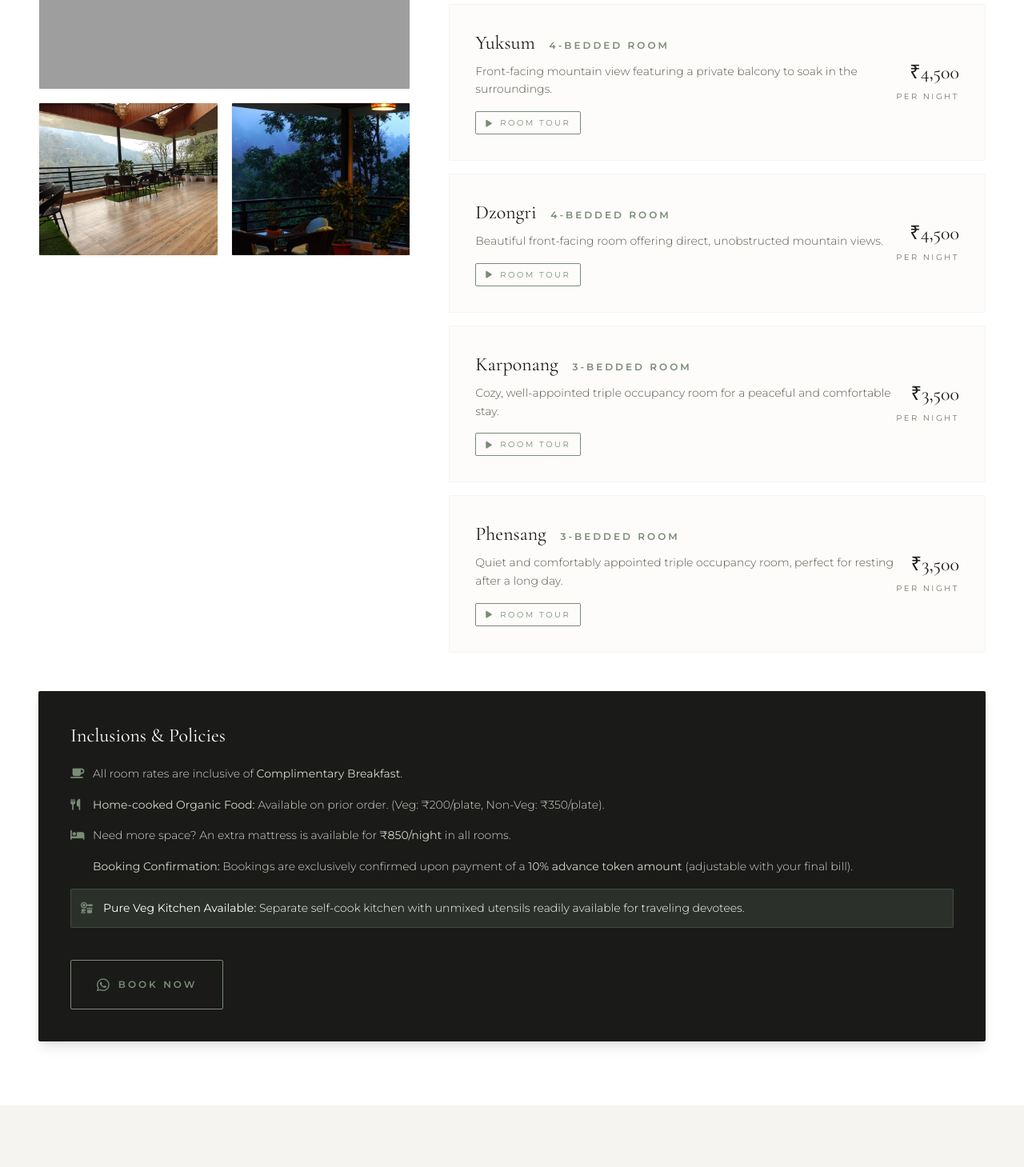
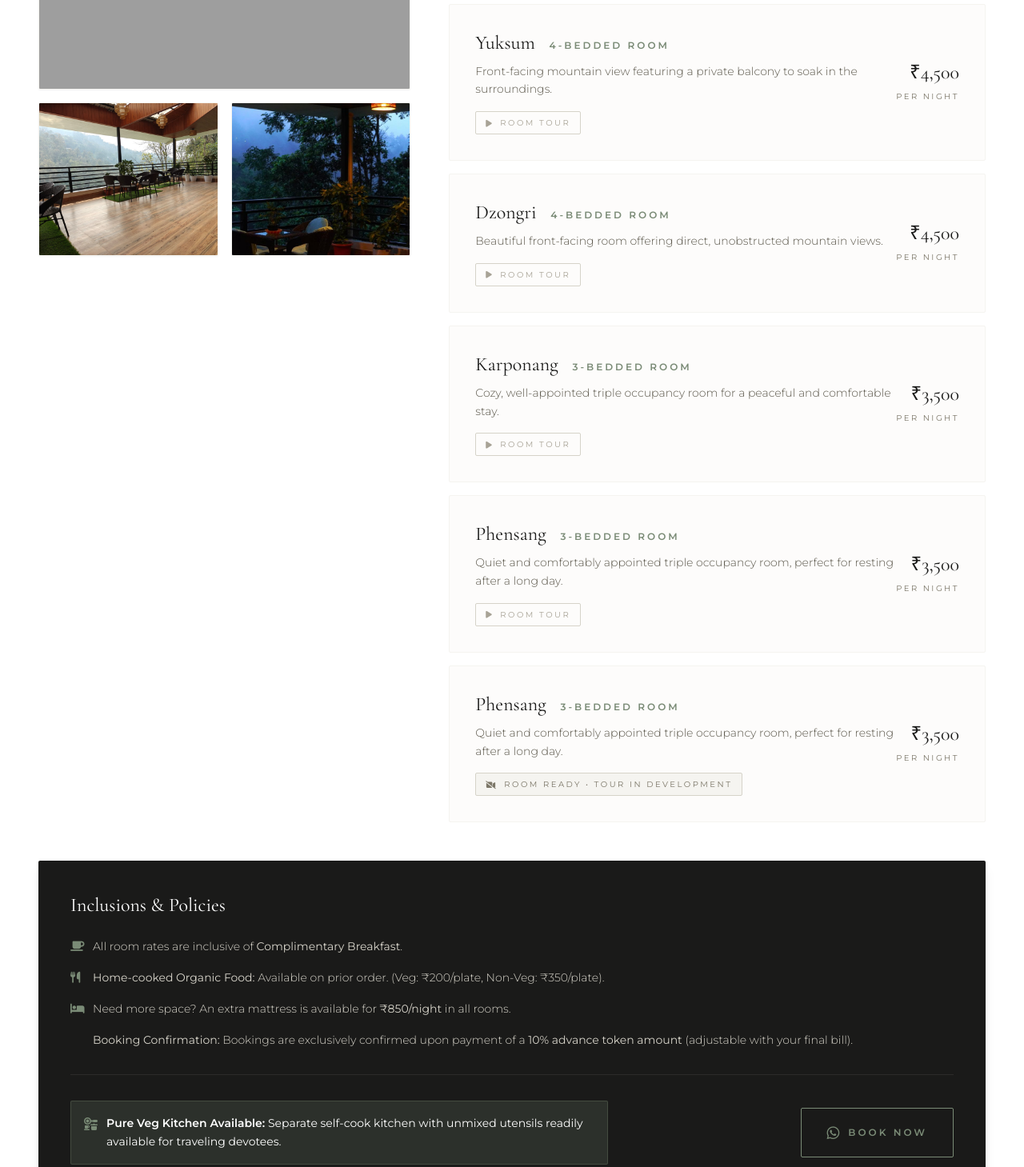
Before and after one commit to Sarup098/nabhasa, a plain HTML site: page index.html in a window 1280 px wide. Shown: the part 2020-3479 px from the top of the page at 80% size. Drawn offline with nearby package versions, Linux system fonts and the light colour scheme; grey boxes are pictures that could not be loaded; some icons are missing; a web font is replaced by a local one.

Commit message:
Update index.html

```diff
--- a/index.html
+++ b/index.html
@@ -178,6 +178,7 @@
         <div class="absolute inset-0 z-0 bg-stone-900">
             <div class="relative w-full h-full opacity-60">
                 <video autoplay loop muted playsinline class="absolute inset-0 w-full h-full object-cover">
+                    <!-- Updated to use .mp4 extension for proper video fetching -->
                     <source src="https://raw.githubusercontent.com/Sarup098/nabhasa/main/hero%20section%20.mp4" type="video/mp4">
                 </video>
             </div>
@@ -207,6 +208,7 @@
     <!-- Philosophy / Intro -->
     <section id="about" class="py-24 md:py-32 px-6 md:px-12 bg-stone-50 text-stone-900 text-center">
         <div class="max-w-4xl mx-auto reveal">
+            <!-- Pet Friendly Highlight Banner -->
             <div class="inline-flex items-center gap-2 bg-sage/15 text-sage border border-sage/30 px-4 py-1.5 rounded-sm text-[10px] font-semibold tracking-[0.2em] uppercase mb-8">
                 <i class="fa-solid fa-paw"></i> Pet Friendly Property
             </div>
@@ -280,7 +282,7 @@
                             <div>
                                 <h4 class="text-2xl font-serif text-stone-900">Yuksum <span class="text-xs font-sans text-sage tracking-widest uppercase ml-0 md:ml-3 block md:inline mt-2 md:mt-0 font-semibold">4-Bedded Room</span></h4>
                                 <p class="text-sm text-stone-600 font-light mt-2 leading-relaxed">Front-facing mountain view featuring a private balcony to soak in the surroundings.</p>
-                                <button class="video-trigger mt-4 text-[10px] uppercase tracking-widest text-sage border border-sage px-3 py-1.5 rounded-sm hover:bg-sage hover:text-white transition-colors flex items-center gap-2 w-fit" data-video-src="https://raw.githubusercontent.com/Sarup098/nabhasa/main/zo%20nyot.mp4">
+                                <button class="mt-4 text-[10px] uppercase tracking-widest text-stone-400 border border-stone-300 px-3 py-1.5 rounded-sm flex items-center gap-2 w-fit cursor-not-allowed" disabled title="Room is ready for booking! Tour video is currently in development.">
                                     <i class="fa-solid fa-play"></i> Room Tour
                                 </button>
                             </div>
@@ -295,7 +297,7 @@
                             <div>
                                 <h4 class="text-2xl font-serif text-stone-900">Dzongri <span class="text-xs font-sans text-sage tracking-widest uppercase ml-0 md:ml-3 block md:inline mt-2 md:mt-0 font-semibold">4-Bedded Room</span></h4>
                                 <p class="text-sm text-stone-600 font-light mt-2 leading-relaxed">Beautiful front-facing room offering direct, unobstructed mountain views.</p>
-                                <button class="video-trigger mt-4 text-[10px] uppercase tracking-widest text-sage border border-sage px-3 py-1.5 rounded-sm hover:bg-sage hover:text-white transition-colors flex items-center gap-2 w-fit" data-video-src="https://raw.githubusercontent.com/Sarup098/nabhasa/main/zo%20nyot.mp4">
+                                <button class="mt-4 text-[10px] uppercase tracking-widest text-stone-400 border border-stone-300 px-3 py-1.5 rounded-sm flex items-center gap-2 w-fit cursor-not-allowed" disabled title="Room is ready for booking! Tour video is currently in development.">
                                     <i class="fa-solid fa-play"></i> Room Tour
                                 </button>
                             </div>
@@ -310,7 +312,7 @@
                             <div>
                                 <h4 class="text-2xl font-serif text-stone-900">Karponang <span class="text-xs font-sans text-sage tracking-widest uppercase ml-0 md:ml-3 block md:inline mt-2 md:mt-0 font-semibold">3-Bedded Room</span></h4>
                                 <p class="text-sm text-stone-600 font-light mt-2 leading-relaxed">Cozy, well-appointed triple occupancy room for a peaceful and comfortable stay.</p>
-                                <button class="video-trigger mt-4 text-[10px] uppercase tracking-widest text-sage border border-sage px-3 py-1.5 rounded-sm hover:bg-sage hover:text-white transition-colors flex items-center gap-2 w-fit" data-video-src="https://raw.githubusercontent.com/Sarup098/nabhasa/main/zo%20nyot.mp4">
+                                <button class="mt-4 text-[10px] uppercase tracking-widest text-stone-400 border border-stone-300 px-3 py-1.5 rounded-sm flex items-center gap-2 w-fit cursor-not-allowed" disabled title="Room is ready for booking! Tour video is currently in development.">
                                     <i class="fa-solid fa-play"></i> Room Tour
                                 </button>
                             </div>
@@ -325,8 +327,23 @@
                             <div>
                                 <h4 class="text-2xl font-serif text-stone-900">Phensang <span class="text-xs font-sans text-sage tracking-widest uppercase ml-0 md:ml-3 block md:inline mt-2 md:mt-0 font-semibold">3-Bedded Room</span></h4>
                                 <p class="text-sm text-stone-600 font-light mt-2 leading-relaxed">Quiet and comfortably appointed triple occupancy room, perfect for resting after a long day.</p>
-                                <button class="video-trigger mt-4 text-[10px] uppercase tracking-widest text-sage border border-sage px-3 py-1.5 rounded-sm hover:bg-sage hover:text-white transition-colors flex items-center gap-2 w-fit" data-video-src="https://raw.githubusercontent.com/Sarup098/nabhasa/main/zo%20nyot.mp4">
+                                <button class="mt-4 text-[10px] uppercase tracking-widest text-stone-400 border border-stone-300 px-3 py-1.5 rounded-sm flex items-center gap-2 w-fit cursor-not-allowed" disabled title="Room is ready for booking! Tour video is currently in development.">
                                     <i class="fa-solid fa-play"></i> Room Tour
+                                </button>
+                            </div>
+                            <div class="text-left md:text-right mt-4 md:mt-0 shrink-0">
+                                <span class="text-2xl font-serif text-stone-900 block">₹3,500</span>
+                                <span class="text-[10px] text-stone-500 uppercase tracking-widest">Per Night</span>
+                            </div>
+                        </div>
+
+                        <!-- Phensang -->
+                        <div class="bg-stone-50 p-6 md:p-8 flex flex-col md:flex-row justify-between items-start md:items-center border border-stone-100 rounded-sm hover:shadow-md transition-all duration-300 hover:border-sage/30">
+                            <div>
+                                <h4 class="text-2xl font-serif text-stone-900">Phensang <span class="text-xs font-sans text-sage tracking-widest uppercase ml-0 md:ml-3 block md:inline mt-2 md:mt-0 font-semibold">3-Bedded Room</span></h4>
+                                <p class="text-sm text-stone-600 font-light mt-2 leading-relaxed">Quiet and comfortably appointed triple occupancy room, perfect for resting after a long day.</p>
+                                <button class="mt-4 text-[10px] uppercase tracking-widest text-stone-500 border border-stone-300 px-3 py-1.5 rounded-sm flex items-center gap-2 w-fit cursor-not-allowed bg-stone-100" disabled title="Room is ready for booking!">
+                                    <i class="fa-solid fa-video-slash"></i> Room Ready • Tour in Development
                                 </button>
                             </div>
                             <div class="text-left md:text-right mt-4 md:mt-0 shrink-0">
@@ -338,26 +355,27 @@
                 </div>
 
                 <!-- Policies & Inclusions Box -->
-                <div class="max-w-7xl mx-auto mt-12 bg-stone-900 text-stone-300 p-8 md:p-10 rounded-sm flex flex-col gap-6 shadow-lg">
-                    <div>
-                        <h5 class="text-white font-serif text-2xl mb-5">Inclusions & Policies</h5>
-                        <ul class="text-sm font-light space-y-4">
+                <div class="max-w-7xl mx-auto mt-12 bg-stone-900 text-stone-300 p-8 md:p-10 rounded-sm flex flex-col shadow-lg">
+                    <h5 class="text-white font-serif text-2xl mb-6">Inclusions & Policies</h5>
+
+                    <ul class="text-sm font-light space-y-4 mb-8">
                         <li class="flex items-start"><i class="fa-solid fa-mug-saucer text-sage mr-3 mt-1 w-4"></i> <span class="leading-relaxed">All room rates are inclusive of <strong>Complimentary Breakfast</strong>.</span></li>
                         <li class="flex items-start"><i class="fa-solid fa-utensils text-sage mr-3 mt-1 w-4"></i> <span class="leading-relaxed"><strong>Home-cooked Organic Food:</strong> Available on prior order. (Veg: ₹200/plate, Non-Veg: ₹350/plate).</span></li>
                         <li class="flex items-start"><i class="fa-solid fa-bed text-sage mr-3 mt-1 w-4"></i> <span class="leading-relaxed">Need more space? An extra mattress is available for <strong>₹850/night</strong> in all rooms.</span></li>
                         <li class="flex items-start"><i class="fa-solid fa-shield-check text-sage mr-3 mt-1 w-4"></i> <span class="leading-relaxed"><strong>Booking Confirmation:</strong> Bookings are exclusively confirmed upon payment of a <strong>10% advance token amount</strong> (adjustable with your final bill).</span></li>
+                    </ul>
 
+                    <!-- Action Area: Pure Veg Highlight & Book Now -->
+                    <div class="border-t border-stone-800 pt-8 flex flex-col md:flex-row justify-between items-center gap-6">
                         <!-- Highlighted Pure Veg Kitchen -->
-                            <li class="flex items-start bg-sage/20 p-3 rounded-sm border border-sage/30 mt-6">
+                        <div class="flex items-start bg-sage/20 p-4 rounded-sm border border-sage/30 w-full md:w-auto flex-1 max-w-2xl">
                             <i class="fa-solid fa-kitchen-set text-sage mr-3 mt-1 w-4"></i>
-                                <span class="leading-relaxed text-white">
+                            <span class="leading-relaxed text-white text-sm">
                                 <strong>Pure Veg Kitchen Available:</strong> Separate self-cook kitchen with unmixed utensils readily available for traveling devotees.
                             </span>
-                            </li>
-                        </ul>
                         </div>
-                    <div class="mt-4">
-                         <a href="https://wa.me/919933009711?text=Hello%2C%20I%20would%20like%20to%20book%20a%20stay%20at%20Nabhasa%20Courtyard." target="_blank" class="inline-flex items-center justify-center gap-2 border border-sage text-sage px-8 py-4 uppercase tracking-widest text-xs font-semibold hover:bg-sage hover:text-white transition-all w-full md:w-auto rounded-sm group">
+
+                        <a href="https://wa.me/919933009711?text=Hello%2C%20I%20would%20like%20to%20book%20a%20stay%20at%20Nabhasa%20Courtyard." target="_blank" class="inline-flex items-center justify-center gap-2 border border-sage text-sage px-8 py-4 uppercase tracking-widest text-xs font-semibold hover:bg-sage hover:text-white transition-all w-full md:w-auto rounded-sm group shrink-0">
                             <i class="fa-brands fa-whatsapp text-lg group-hover:scale-110 transition-transform"></i> Book Now
                         </a>
                     </div>
```
Lines whose indentation alone changed are shown as unchanged.
